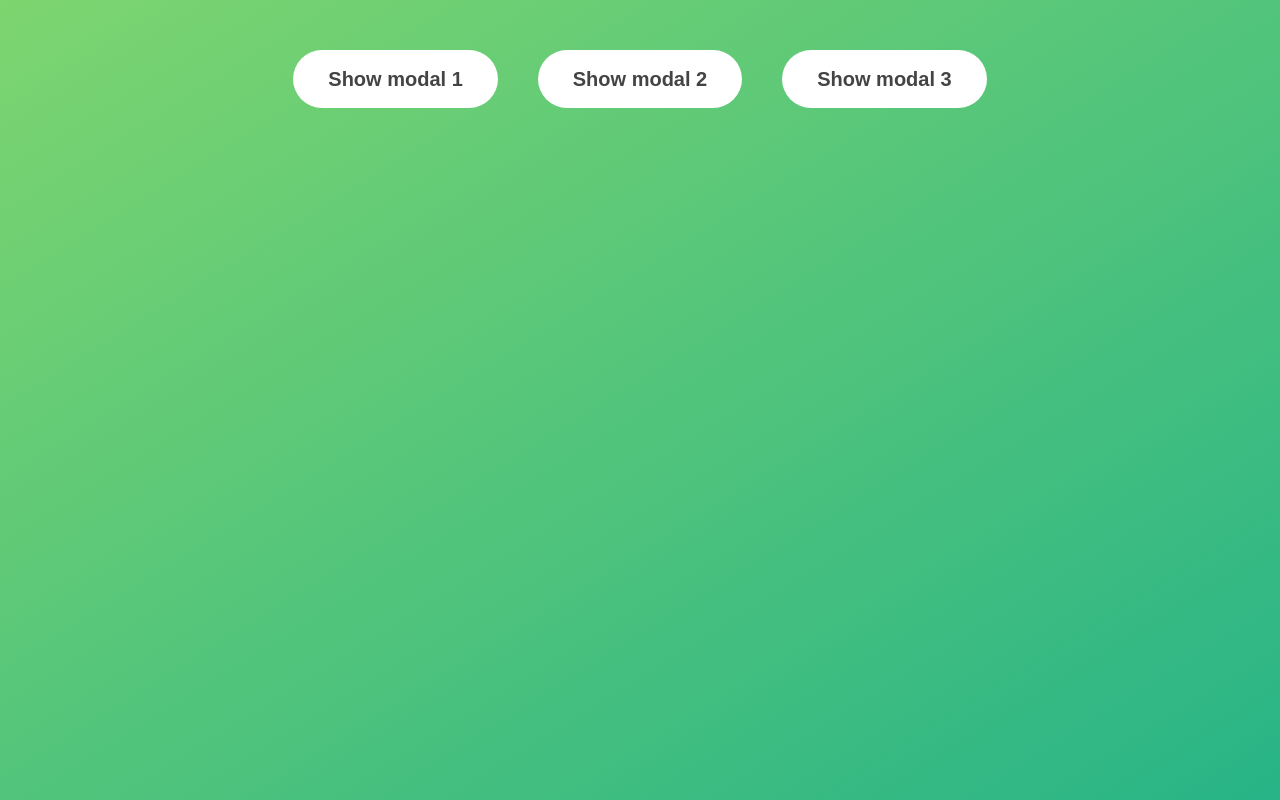
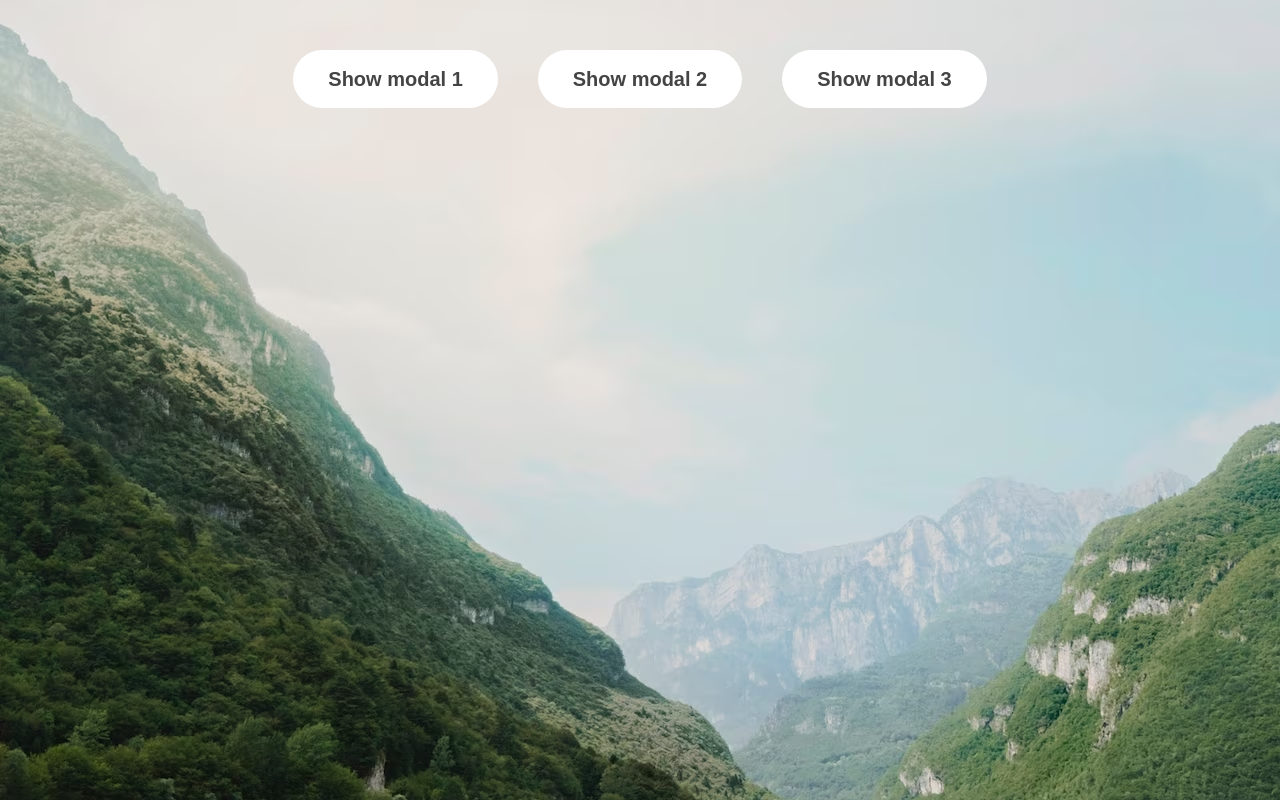
Before and after one commit to ShreeaSri/modal-view, a plain HTML site: page index.html in a window 1280 px wide. Drawn offline with Linux system fonts and the light colour scheme.

Commit message:
mafe some changes related to styling and added images

```diff
--- a/index.html
+++ b/index.html
@@ -7,7 +7,7 @@
     <link rel="stylesheet" href="style.css" />
     <title>Modal window</title>
   </head>
-  <body>
+  <body background="images/image.avif">
     <button class="show-modal">Show modal 1</button>
     <button class="show-modal">Show modal 2</button>
     <button class="show-modal">Show modal 3</button>
--- a/style.css
+++ b/style.css
@@ -18,7 +18,7 @@ body {
   display: flex;
   align-items: flex-start;
   justify-content: center;
-  background: linear-gradient(to top left, #28b487, #7dd56f);
+  /* background: linear-gradient(to top left, #28b487, #7dd56f); */
 }
 
 .show-modal {
```
Also changed, not shown: images/image.avif (added).
